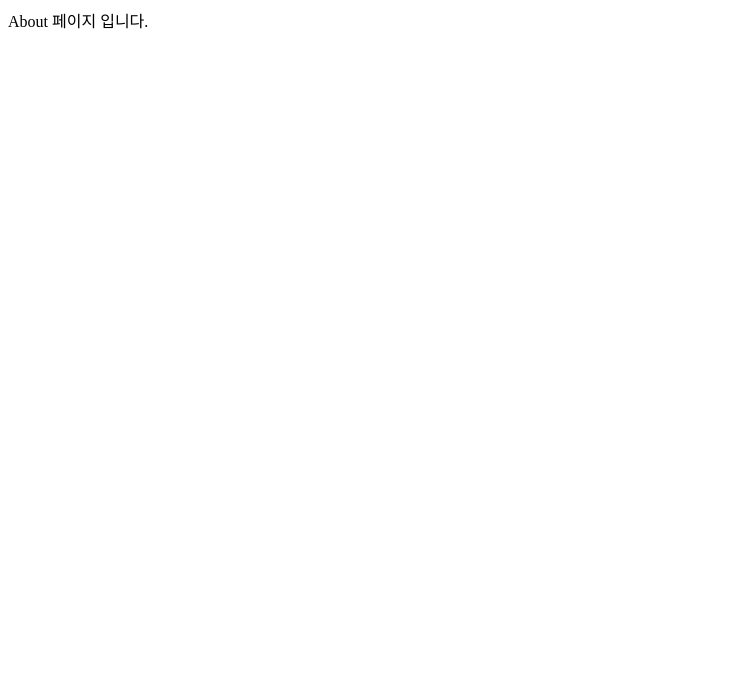
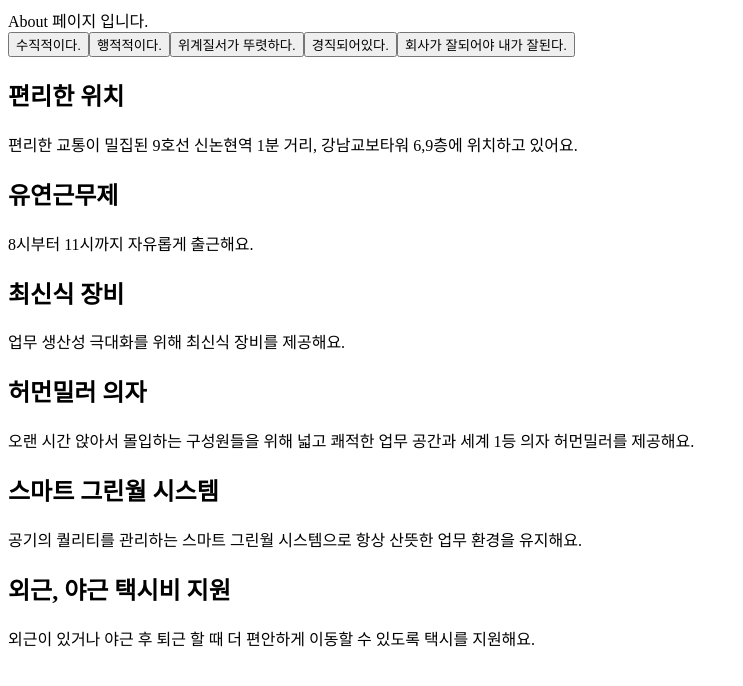
Before and after one commit to suong1272000/next, a Next.js app in the folder next-practice/: page /about in a window 1280 px wide. Shown: the top 686 px of the page, without its empty margins (0-743 px from the left). Built offline with nearby package versions, Linux system fonts and the light colour scheme.

Commit message:
feat: SSR 만들기

```diff
--- /dev/null
+++ b/next-practice/src/components/Cultures.tsx
@@ -0,0 +1,10 @@
+import { AboutCultureType } from "@/data/about";
+
+type CulturesProps = {
+	cultures: AboutCultureType;
+};
+
+const Cultures = ({ cultures }: CulturesProps) => {
+	return <button>{cultures.meta}</button>;
+};
+export default Cultures;
--- /dev/null
+++ b/next-practice/src/components/Item.tsx
@@ -0,0 +1,14 @@
+import { AboutItemType } from "@/data/about";
+
+type ItemProps = {
+	item: AboutItemType;
+};
+const Item = ({ item }: ItemProps) => {
+	return (
+		<>
+			<h2>{item.title}</h2>
+			<div>{item.content}</div>
+		</>
+	);
+};
+export default Item;
--- /dev/null
+++ b/next-practice/src/data/about.ts
@@ -0,0 +1,44 @@
+export type AboutItemType = {
+	title: string;
+	content: string;
+};
+export const aboutItem: AboutItemType[] = [
+	{
+		title: "편리한 위치",
+		content:
+			"편리한 교통이 밀집된 9호선 신논현역 1분 거리, 강남교보타워 6,9층에 위치하고 있어요.",
+	},
+	{
+		title: "유연근무제",
+		content: "8시부터 11시까지 자유롭게 출근해요.",
+	},
+	{
+		title: "최신식 장비",
+		content: "업무 생산성 극대화를 위해 최신식 장비를 제공해요.",
+	},
+	{
+		title: "허먼밀러 의자",
+		content:
+			"오랜 시간 앉아서 몰입하는 구성원들을 위해 넓고 쾌적한 업무 공간과 세계 1등 의자 허먼밀러를 제공해요.",
+	},
+	{
+		title: "스마트 그린월 시스템",
+		content:
+			"공기의 퀄리티를 관리하는 스마트 그린월 시스템으로 항상 산뜻한 업무 환경을 유지해요.",
+	},
+	{
+		title: "외근, 야근 택시비 지원",
+		content:
+			"외근이 있거나 야근 후 퇴근 할 때 더 편안하게 이동할 수 있도록 택시를 지원해요.",
+	},
+];
+export type AboutCultureType = {
+	meta: string;
+};
+export const aboutCulture: AboutCultureType[] = [
+	{ meta: "수직적이다." },
+	{ meta: "행적적이다." },
+	{ meta: "위계질서가 뚜렷하다." },
+	{ meta: "경직되어있다." },
+	{ meta: "회사가 잘되어야 내가 잘된다." },
+];
--- a/next-practice/src/pages/about.tsx
+++ b/next-practice/src/pages/about.tsx
@@ -1,4 +1,39 @@
-const About = () => {
-	return <div>About 페이지 입니다.</div>;
+import Cultures from "@/components/Cultures";
+import Item from "@/components/Item";
+import {
+	AboutCultureType,
+	AboutItemType,
+	aboutCulture,
+	aboutItem,
+} from "@/data/about";
+
+// SSG 페이지 만드는 방법
+type AboutPropsType = { item: AboutItemType[]; cultures: AboutCultureType[] };
+
+export const getStaticProps = async (): Promise<{ props: AboutPropsType }> => {
+	const item = aboutItem;
+	const cultures = aboutCulture;
+	console.log(item, cultures);
+	return {
+		props: {
+			item,
+			cultures,
+		},
+	};
 };
+
+const About: React.FC<AboutPropsType> = ({ item, cultures }) => {
+	return (
+		<div>
+			<div>About 페이지 입니다.</div>
+			{cultures.map((v, i) => (
+				<Cultures key={i} cultures={v} />
+			))}
+			{item.map((v, i) => (
+				<Item key={i} item={v}></Item>
+			))}
+		</div>
+	);
+};
+
 export default About;
```
Also changed, not shown: next-practice/src/data/shoes.ts (added, +12 -0 lines), next-practice/src/pages/shoes/[id].tsx (+23 -2 lines).
